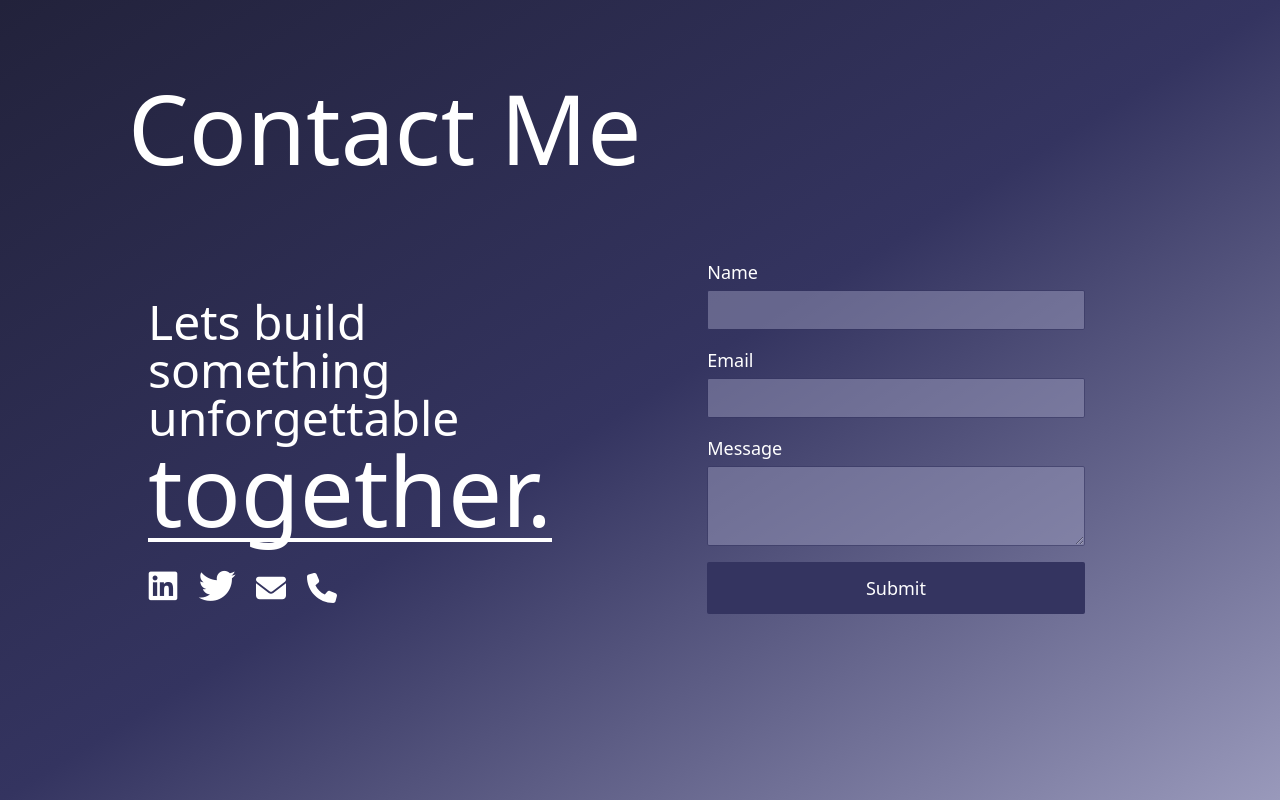
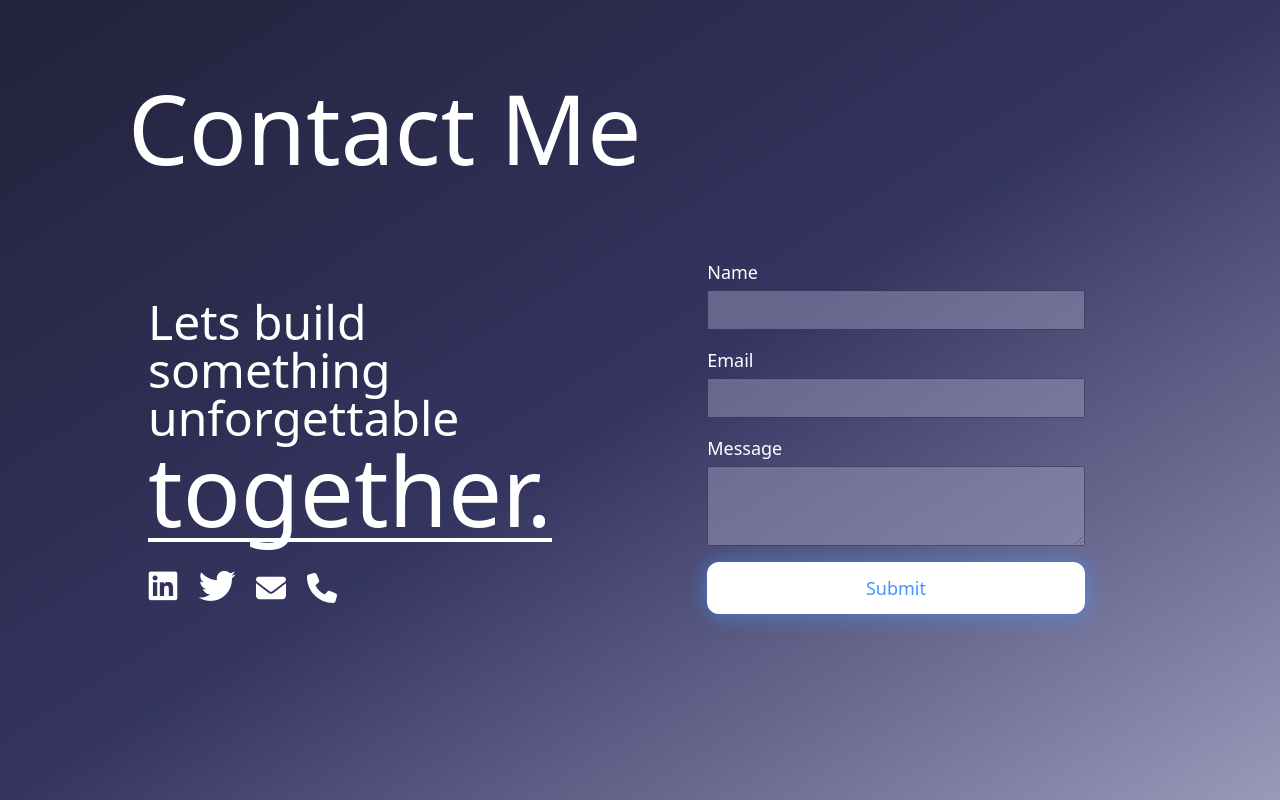
Before and after one commit to sam98963/my-portfolio, a React (Vite) app: page / in a window 1280 px wide. Shown: the part 2400-3200 px from the top of the page. Built offline with nearby package versions, Linux system fonts and the light colour scheme.

Commit message:
Cool button animation

```diff
--- /dev/null
+++ b/src/Components/Contact/Contact.css
@@ -0,0 +1,42 @@
+.btn{
+  transition: transform 0.1s;
+  overflow: hidden;
+  box-shadow: 1px 1px 20px 1px rgba(70, 150, 250, 0.6);
+  transition: box-shadow 0.8s ease;
+}
+
+.btn:hover{
+  box-shadow: 5px 5px 40px 5px rgba(70, 150, 250, 0.9);
+}
+
+.btn span{
+ position: relative;
+ pointer-events: none;
+ color: #4696fa;
+ transition: 0.5s;
+}
+
+.btn:hover span{
+  color: #f5efff;
+}
+
+.btn::before{
+  content: '';
+  position: absolute;
+  left: var(--x, 50%);
+  top: var(--y, 50%);
+  transform: translate(-50%,-50%);
+  background: var(--clr, #4696fa);
+  width: 0;
+  height: 0;
+  transition: 0.8s, left 0s, top 0s;
+}
+
+.btn:hover::before{
+    width: 80%;
+    height: 100%;
+    border-radius: 1.5rem;
+}
+
+.btn:hover {
+}
--- a/src/Components/Contact/Contact.jsx
+++ b/src/Components/Contact/Contact.jsx
@@ -1,3 +1,4 @@
+import "./Contact.css"
 import { FontAwesomeIcon } from "@fortawesome/react-fontawesome"
 import {
   faEnvelope,
@@ -6,7 +7,9 @@ import {
 import {useState} from "react"
 import FormSubmitModal from "../FormSubmitModal/FormSubmitModal";
 export default function Contact(){
-  const [isModalVisible, setIsModalVisible] = useState(true);
+  const [isModalVisible, setIsModalVisible] = useState(false);
+
+
 
   const [emailData, setEmailData] = useState({
     fromName: "",
@@ -36,8 +39,6 @@ export default function Contact(){
         body: JSON.stringify(mail)
       })
       if (response.ok) {
-        // const responseData = await response.json();
-        // console.log(responseData);
         setIsModalVisible(true);
       } else {
         console.error('Request failed:', response.status, response.statusText);
@@ -59,10 +60,10 @@ export default function Contact(){
             <h3 className=" text-2xl sm:text-4xl md:text-5xl text-center sm:text-start flex flex-col items-center sm:items-start">Lets build something unforgettable <span className="block text-4xl sm:text-6xl md:text-8xl border-b-4 border-white w-fit">together.</span></h3>
             </div>
             <figure className="sm:self-start mt-5 pt-2 sm:text-2xl text-lg md:text-3xl items-center flex justify-between w-2/5">
-            <a href="https://www.linkedin.com/in/samwilliamson2918/" rel="noreferrer" target="_blank"><i className="devicon-linkedin-plain"></i></a>
-              <a href = "https://twitter.com/WilzoCodes" rel="noreferrer" target="_blank"><i className="devicon-twitter-original"></i></a>
-              <a href = "mailto: wilzocodes01@gmail.com"><FontAwesomeIcon icon={faEnvelope} /></a>
-              <a href = "tel:+447580367311"><FontAwesomeIcon icon={faPhone} /></a>
+            <a href="https://www.linkedin.com/in/samwilliamson2918/" rel="noreferrer" target="_blank" className="transform scale-100 hover:scale-110 transition-transform duration-200"><i className="devicon-linkedin-plain"></i></a>
+              <a href = "https://twitter.com/WilzoCodes" rel="noreferrer" target="_blank" className="transform scale-100 hover:scale-110 transition-transform duration-200"><i className="devicon-twitter-original"></i></a>
+              <a href = "mailto: wilzocodes01@gmail.com"><FontAwesomeIcon icon={faEnvelope} className="transform scale-100 hover:scale-110 transition-transform duration-200"/></a>
+              <a href = "tel:+447580367311"><FontAwesomeIcon icon={faPhone} className="transform scale-100 hover:scale-110 transition-transform duration-200" /></a>
             </figure>
           </article>
           <form className="flex-1 flex flex-col px-5 items-center sm:text-lg py-10 md:pt-0 w-full">
@@ -78,7 +79,7 @@ export default function Contact(){
               Message
               <textarea type="text-area" name="fromMessage" onChange={handleInputChange} className="text-black rounded-sm border border-forth bg-tertiary opacity-50 h-20 mt-1 focus:outline-none focus:border-fifth focus:shadow-input"/>
             </label>
-            <button onClick={handleSendEmail} className="w-full md:w-4/5 bg-forth rounded-sm mt-2 py-3">Submit</button>
+            <button onClick={handleSendEmail} className="btn w-full md:w-4/5 bg-white rounded-sm mt-2 py-3 rounded-xl relative flex items-center justify-center"><span>Submit</span></button>
           </form>
         </section>
       </section>
--- a/tailwind.config.js
+++ b/tailwind.config.js
@@ -15,6 +15,8 @@ export default {
       },
       boxShadow: {
         'input': '0 0 12px rgba(70, 150, 250, 0.8)',
+        'button': '1px 1px 20px 1px rgba(70, 150, 250, 0.6)',
+        'button-hover': '1px 1px 30px 1px rgba(70, 150, 250, 0.8)'
       },
       dropShadow: {
         "input": '0 0 8px rgba(70, 150, 250, 0.6)',
```
